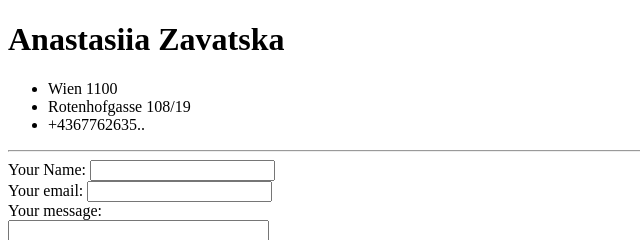
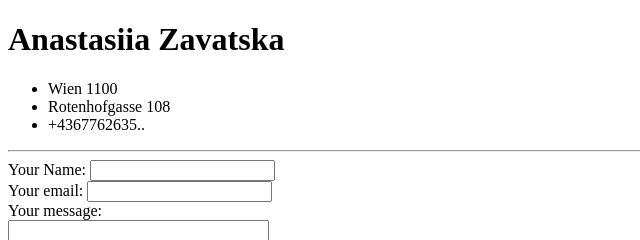
Before and after one commit to zavatskayaa/cv, a plain HTML site: page contact.html in a window 1280 px wide. Shown: the top 240 px of the page, 0-640 px from the left. Drawn offline with Linux system fonts and the light colour scheme.

Commit message:
Update contact.html

```diff
--- a/contact.html
+++ b/contact.html
@@ -8,7 +8,7 @@
     <h1>Anastasiia Zavatska</h1>
     <ul>
       <li>Wien 1100</li>
-      <li>Rotenhofgasse 108/19</li>
+      <li>Rotenhofgasse 108</li>
       <li>+4367762635..</li>
     </ul>
     <hr>
```
